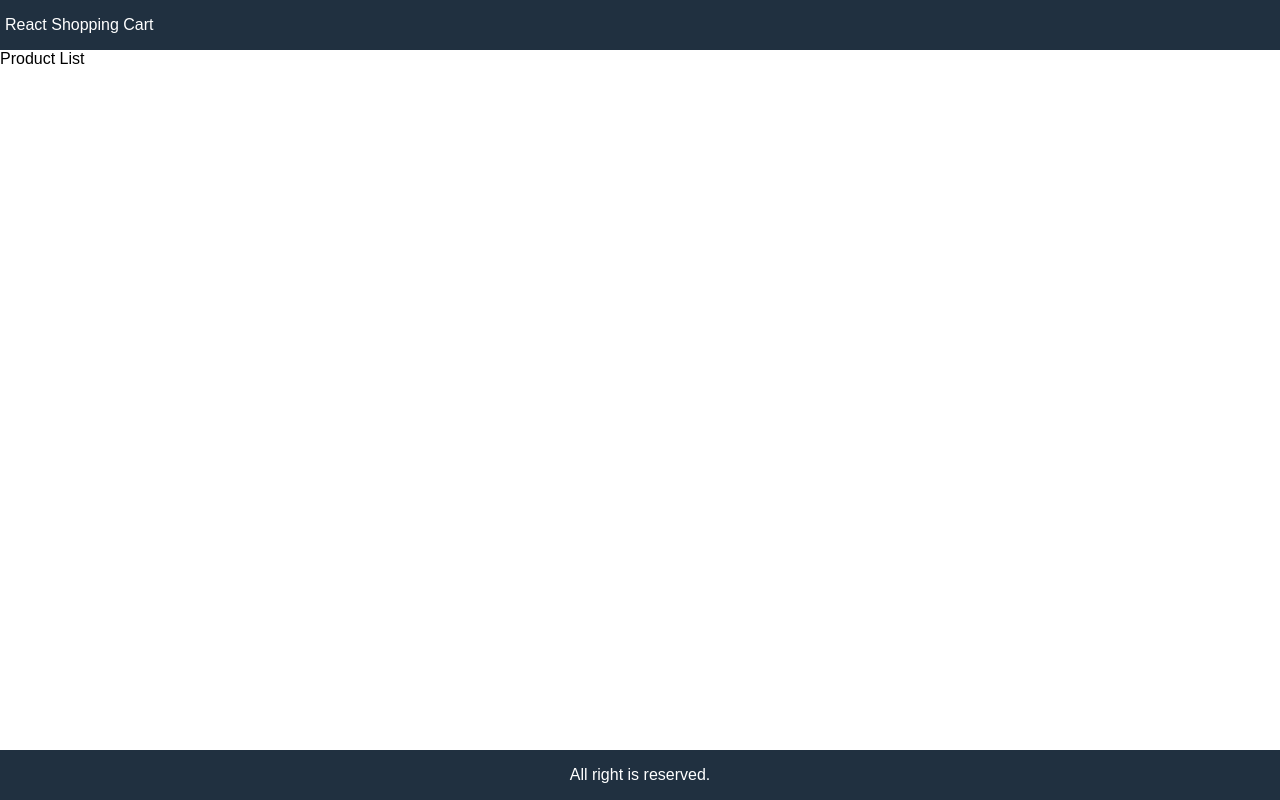
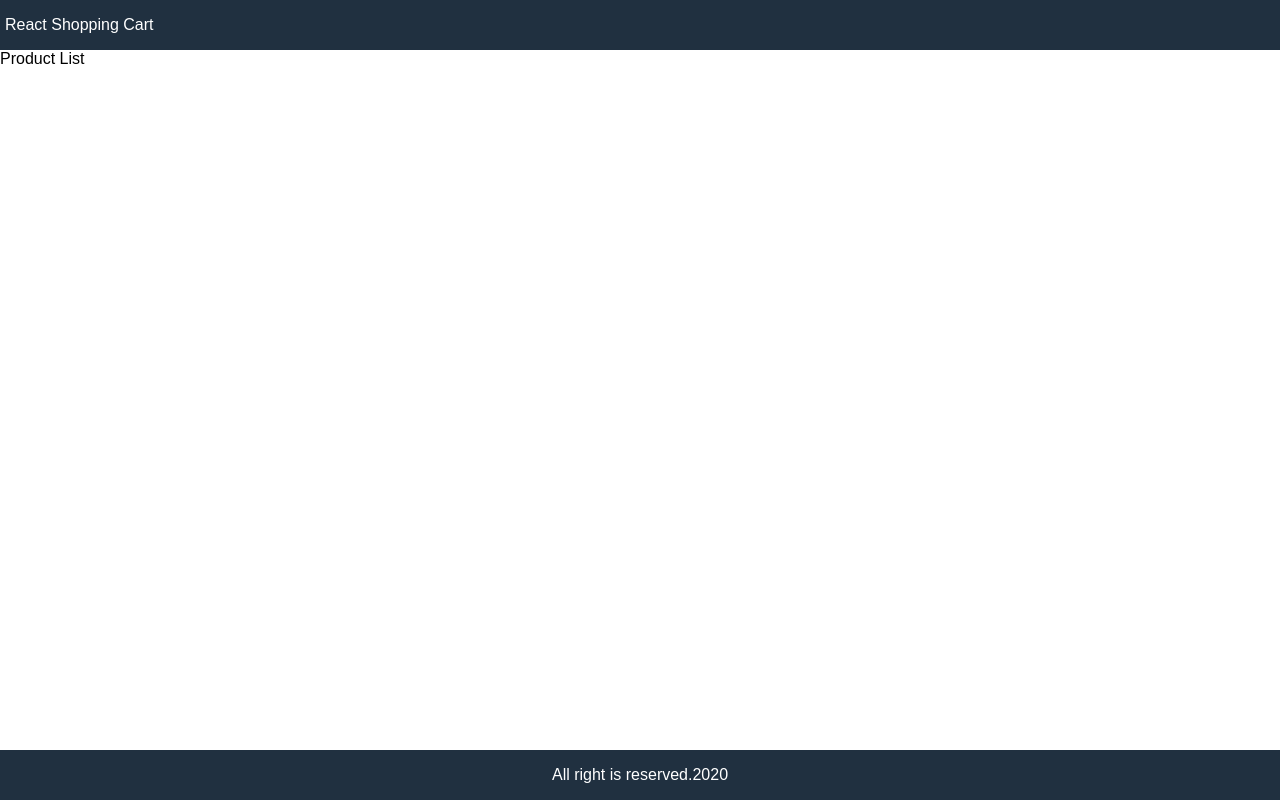
Before and after one commit to asrafulsharker/shopping-cart, a React (Create React App) app: page / in a window 1280 px wide. Built offline with nearby package versions, Linux system fonts and the light colour scheme.

Commit message:
add 2020

```diff
--- a/src/App.js
+++ b/src/App.js
@@ -10,7 +10,7 @@ function App() {
      Product List
    </main>
    <footer>
-     All right is reserved.
+     All right is reserved.2020
    </footer>
     </div>
   );
```
